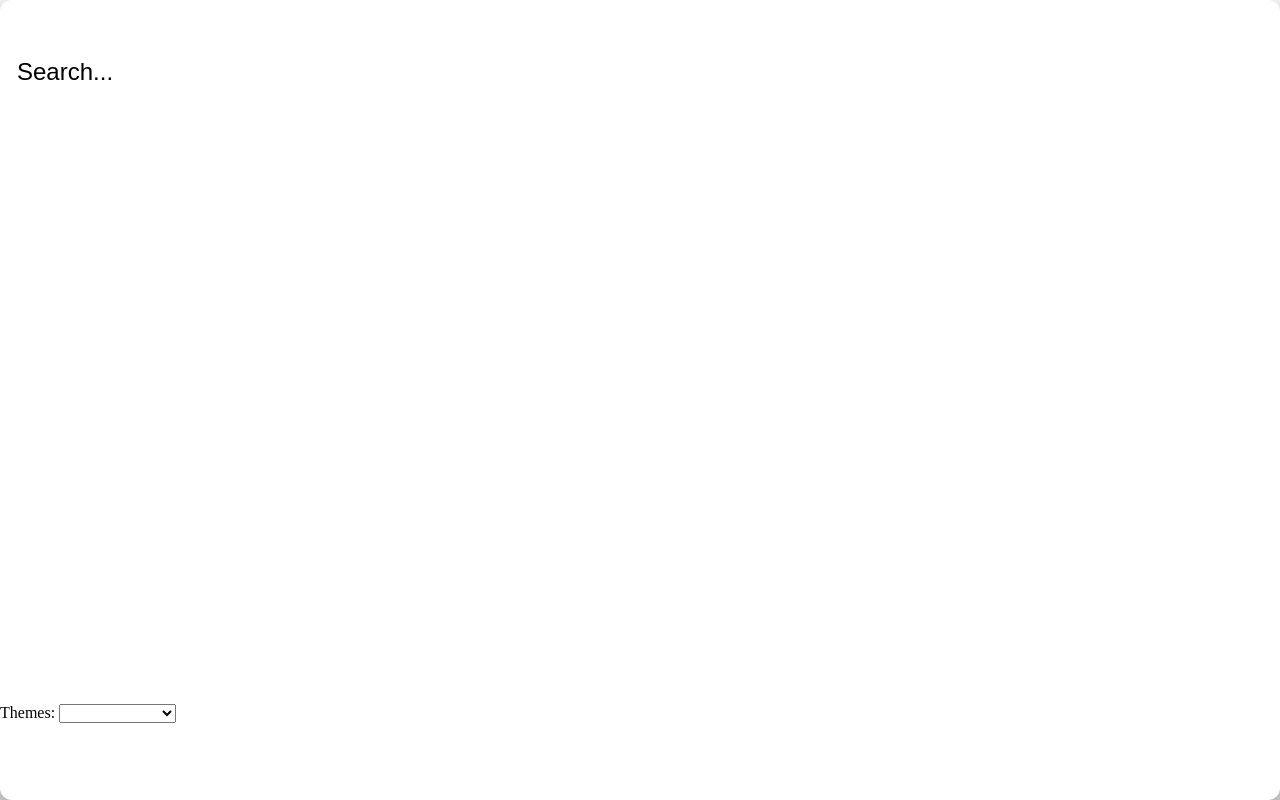
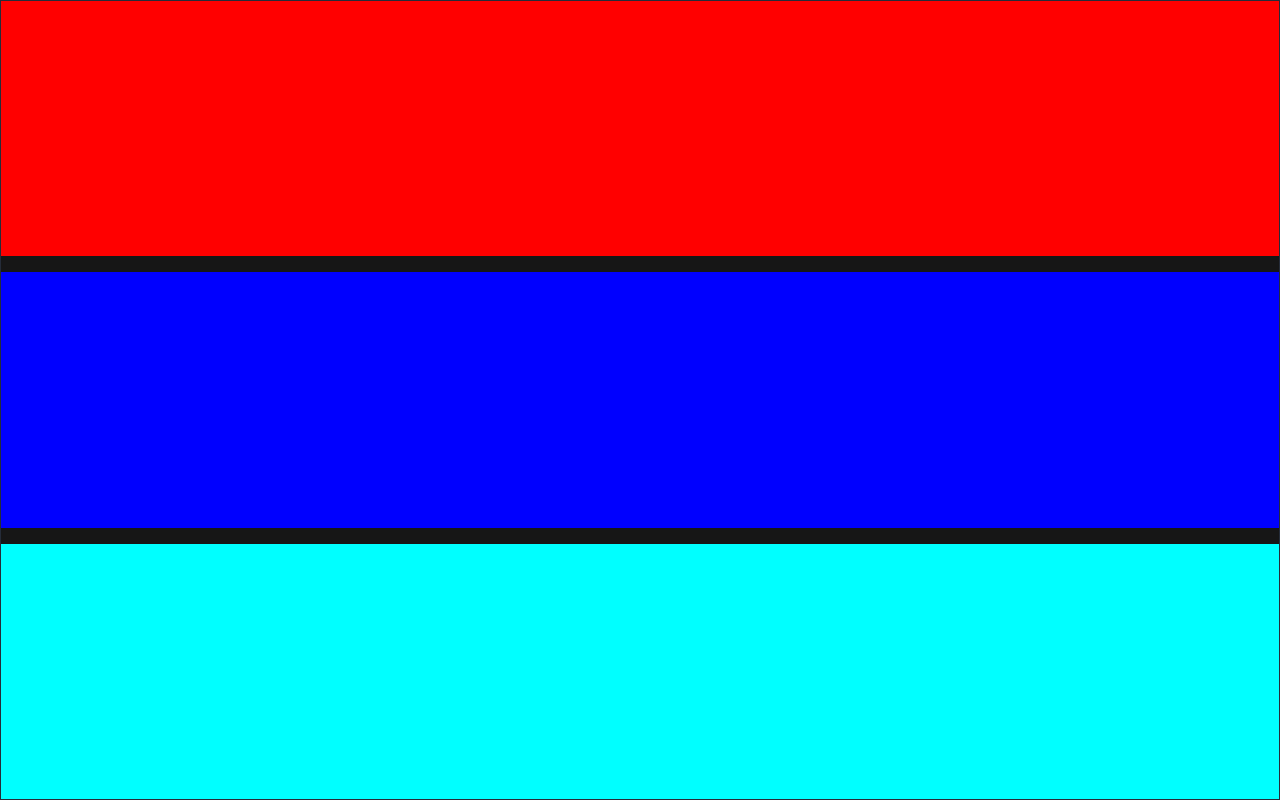
Before and after one commit to ArmutS/SimpleTools, a SvelteKit app: page / in a window 1280 px wide. Built offline with nearby package versions, Linux system fonts and the light colour scheme.

Commit message:
cahge flow design

```diff
--- a/src/routes/+page.svelte
+++ b/src/routes/+page.svelte
@@ -1,46 +1,32 @@
 <script lang="ts">
-    import { onMount } from "svelte";
     import "../themes/catpuccin.css";
     import "../themes/nordic.css";
     import "../themes/dracula.css";
     import "../themes/gruvbox.css";
     import "../themes/carbonfox.css";
+    import { onMount } from "svelte";
 
-    let currentTheme = "";
+    // let currentTheme = localStorage.getItem("selected-theme") || "nordic-dark";
     function setTheme(themeName: string) {
         document.documentElement.setAttribute("data-theme", themeName);
-        localStorage.setItem("selected-theme", themeName);
+        // localStorage.setItem("selected-theme", themeName);
     }
-    $: if (currentTheme) setTheme(currentTheme);
-
-    onMount(() => {
-        const savedTheme = localStorage.getItem("selected-theme") || "nordic";
-        setTheme(savedTheme);
-    });
+    // $: if (currentTheme) setTheme(currentTheme);
+    onMount (() => {
+        setTheme("carbonfox-dark");
+        })
 </script>
 
 <main class="main">
-    <div class="main-box">
-        <div class="search-box">
-            <input class="search-input" type="search" placeholder="Search..." />
-        </div>
-        <div class="suggestion-box"></div>
-        <div class="options-box">
-            <label for="themes">Themes:</label>
-            <select name="themes" id="themes" bind:value={currentTheme}>
-                <option value="catppuccin-dark">Catpuccin Dark</option>
-                <option value="nordic-dark">Nordic Dark</option>
-                <option value="dracula-dark">Dracula Dark</option>
-                <option value="carbonfox-dark">Carbonfox Dark</option>
-                <option value="gruvbox-dark">Gruvbox Dark</option>
-                <option value="catppuccin-light">Catpuccin Light</option>
-                <option value="nordic-light">Nordic Light</option>
-                <option value="dracula-light">Dracula Light</option>
-                <option value="carbonfox-light">Carbonfox Light</option>
-                <option value="gruvbox-light">Gruvbox Light</option>
-            </select>
-        </div>
-    </div>
+
+<div class="main-box">
+
+<div class="pdf"></div>
+<div class="a"></div>
+<div class="b"></div>
+
+</div>
+
 </main>
 
 <style>
@@ -69,64 +55,23 @@
         width: 100%;
         height: 100%;
 
-        display: flex;
-        flex-direction: column;
+        display: grid;
+        gap: 2%;
 
         background-color: var(--bg-app);
         color: var(--text-main);
 
-        border-radius: 12px;
         overflow: hidden;
         border: 1px solid var(--border-color);
+    }
+    div{
+        box-sizing: border-box;
+        width: auto;
+        height: auto;
+        background-color: red;
+        border-color: black;
+        }
 
-        box-shadow:
-            0 0 0 1px rgba(255, 255, 255, 0.05),
-            0 20px 50px rgba(0, 0, 0, 0.6);
-    }
-
-    .search-box {
-        box-sizing: border-box;
-        width: 100%;
-        height: 18%;
-
-        background-color: var(--bg-input);
-        border-bottom: 1px solid var(--border-color);
-
-        display: flex;
-        align-items: center;
-        padding: 0 15px;
-    }
-
-    .search-input {
-        width: 100%;
-        height: 100%;
-
-        background: transparent;
-        border: none;
-        outline: none;
-
-        font-size: 1.5rem;
-        color: var(--text-main);
-    }
-
-    .search-input::placeholder {
-        color: var(--text-muted);
-    }
-
-    .suggestion-box {
-        box-sizing: border-box;
-        width: 100%;
-        height: 70%;
-
-        background-color: var(--bg-suggestion);
-    }
-
-    .options-box {
-        box-sizing: border-box;
-        width: 100%;
-        height: 12%;
-
-        background-color: var(--bg-options);
-        color: var(--options-text);
-    }
+    .a{background-color: blue;}
+    .b{background-color: aqua;}
 </style>
```
